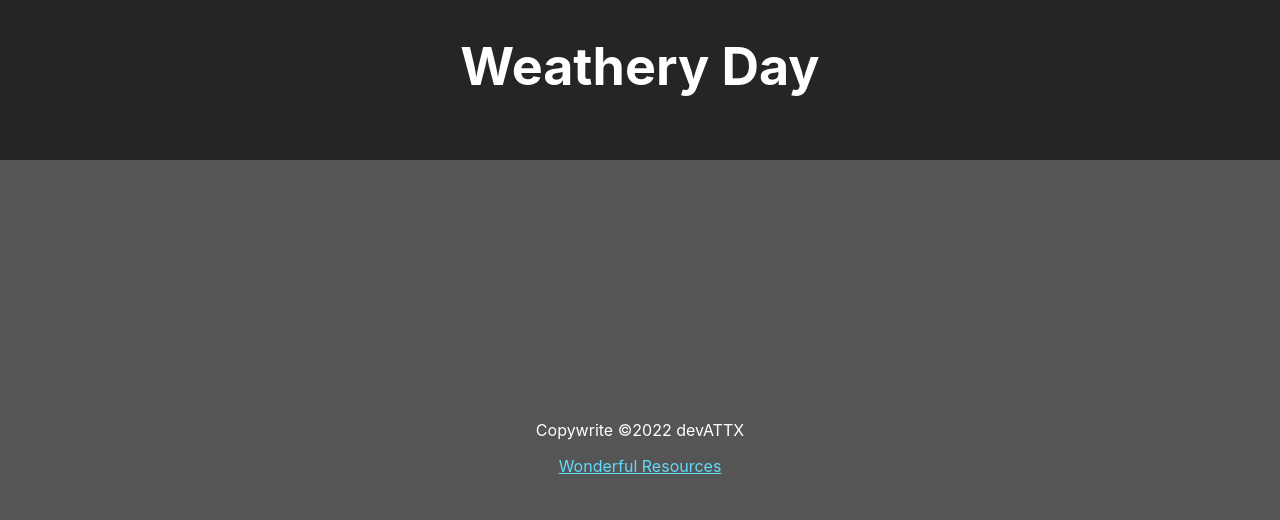
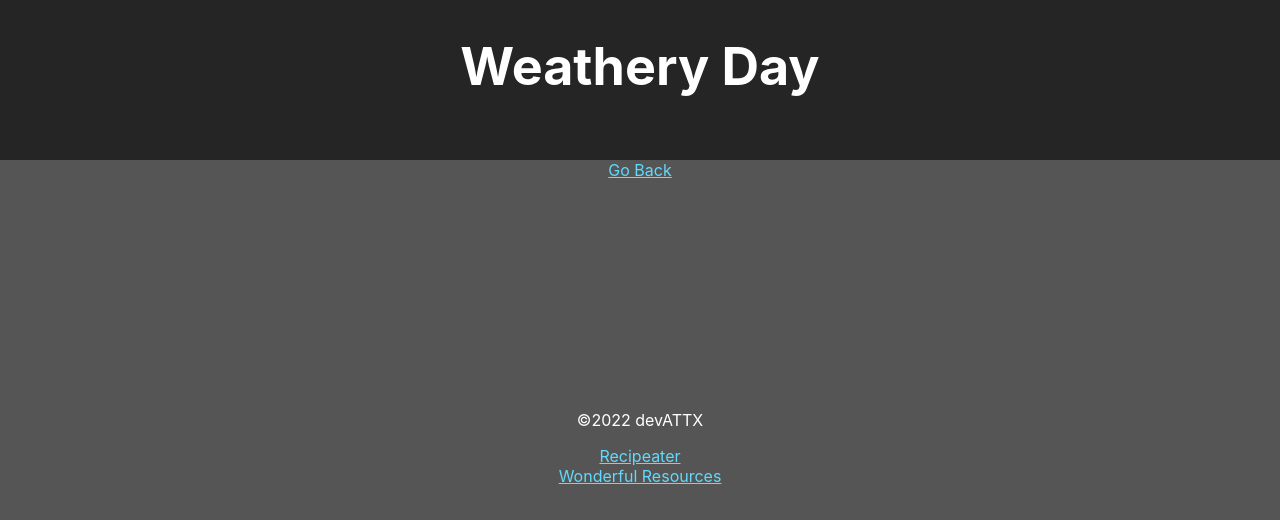
Before and after one commit to devATTX/weather-app, a React (Create React App) app: page /recipeater in a window 1280 px wide. Shown: the top 520 px of the page. Built offline with nearby package versions, Linux system fonts and the light colour scheme.

Commit message:
Adds initial Recipeater page

```diff
--- a/src/App.js
+++ b/src/App.js
@@ -3,6 +3,7 @@ import Header from './components/Header'
 import Footer from './components/Footer'
 import Home from './components/Home'
 import Resources from './components/Resources'
+import Recipeater from './components/Recipeater'
 import { BrowserRouter as Router, Routes, Route } from 'react-router-dom'
 
 function App() {
@@ -14,6 +15,7 @@ function App() {
           <Routes>
             <Route path='/' element={<Home />} />
             <Route exact path='/resources' element={<Resources />} />
+            <Route exact path='/recipeater' element={<Recipeater />} />
           </Routes>
         </div>
         <Footer />
--- a/src/components/Footer.js
+++ b/src/components/Footer.js
@@ -3,7 +3,8 @@ import { Link } from 'react-router-dom'
 const Footer = () => {
   return (
     <footer>
-      <p>Copywrite &copy;2022 devATTX</p>
+      <p>&copy;2022 devATTX</p>
+      <Link to='/recipeater' className='App-link'>Recipeater</Link>
       <Link to='/resources' className='App-link'>Wonderful Resources</Link>
     </footer>
   )
--- /dev/null
+++ b/src/components/Recipeater.js
@@ -0,0 +1,12 @@
+import { Link } from 'react-router-dom'
+
+const Recipeater = () => {
+  return (
+    <div>
+
+      <Link to='/' className='App-link'>Go Back</Link>
+    </div>
+  )
+};
+
+export default Recipeater;
```
